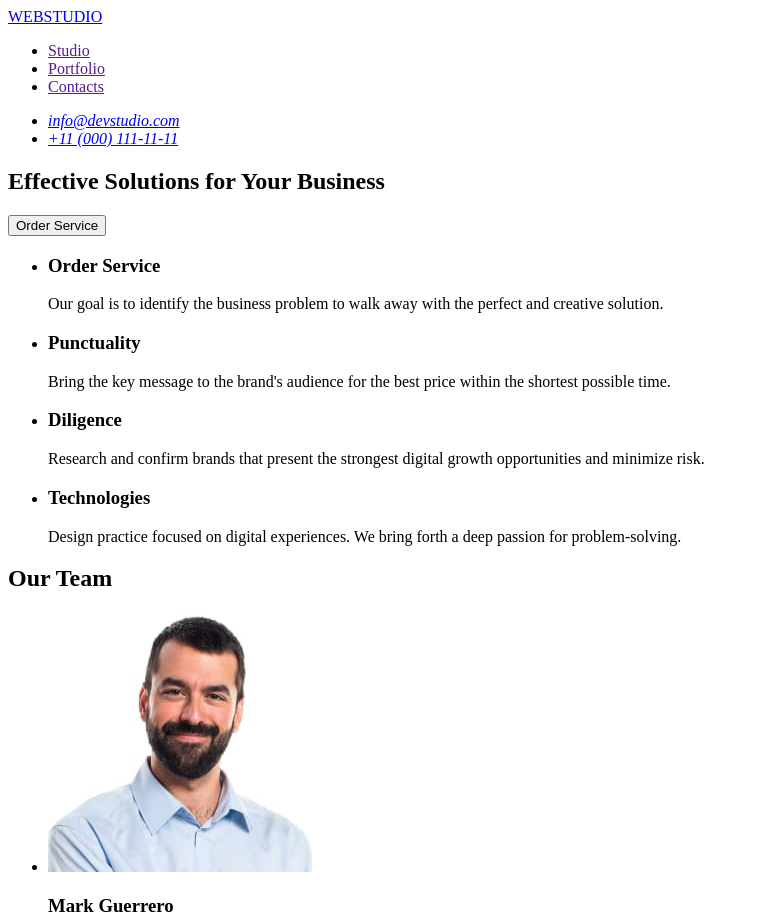
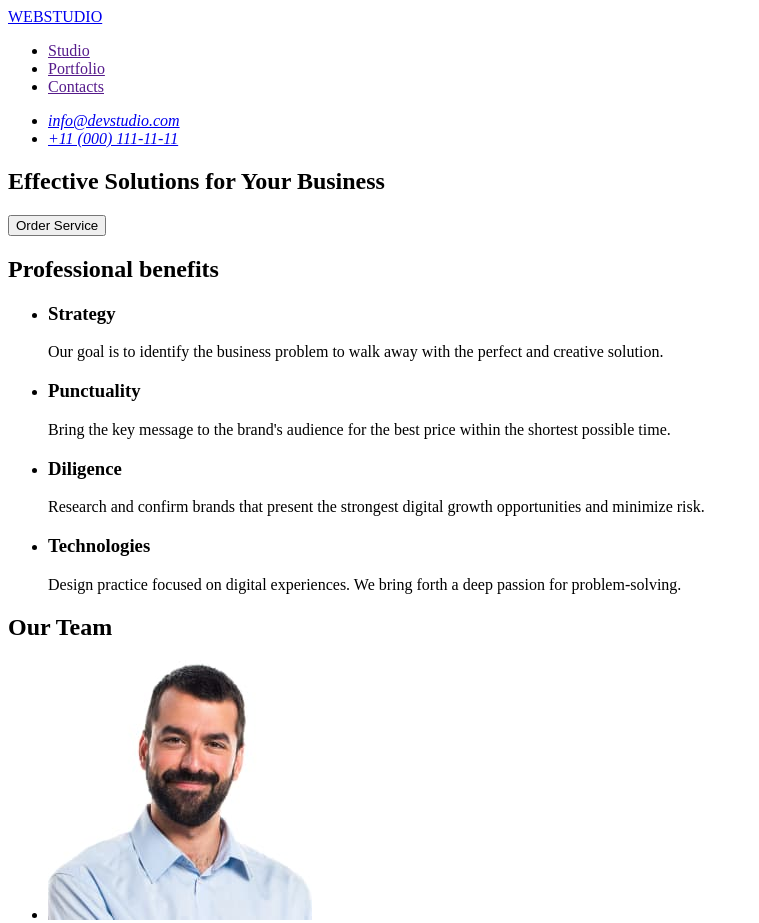
Before and after one commit to Irensid/goit-markup-hw-01, a plain HTML site: page index.html in a window 1280 px wide. Shown: the top 923 px of the page, without its empty margins (0-759 px from the left). Drawn offline with Linux system fonts and the light colour scheme.

Commit message:
finish home 1

```diff
--- a/index.html
+++ b/index.html
@@ -32,9 +32,10 @@
       </section>
 
       <section>
+        <h2>Professional benefits</h2>
         <ul>
           <li>
-            <h3>Order Service</h3>
+            <h3>Strategy</h3>
             <p>
               Our goal is to identify the business problem to walk away with the
               perfect and creative solution.
```
